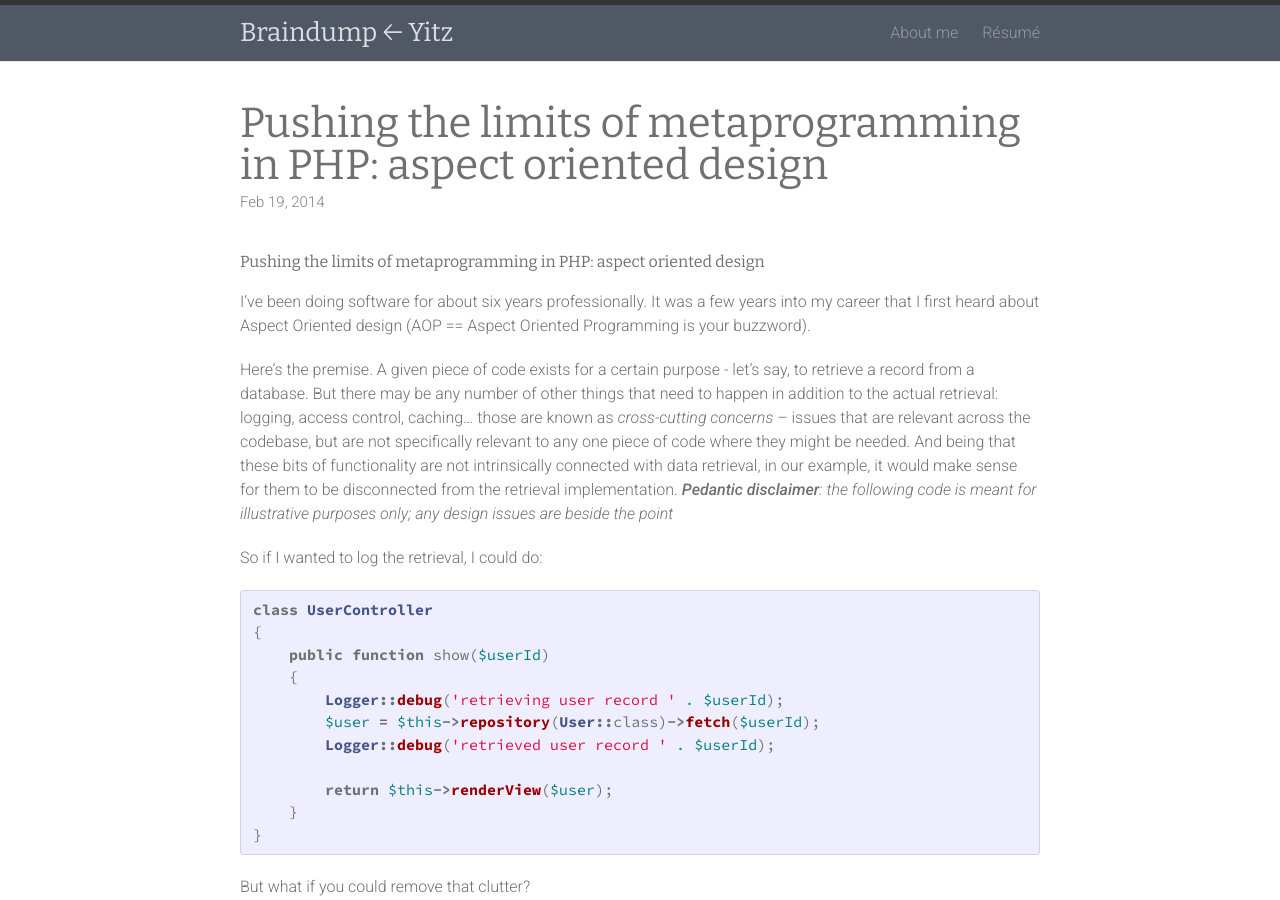
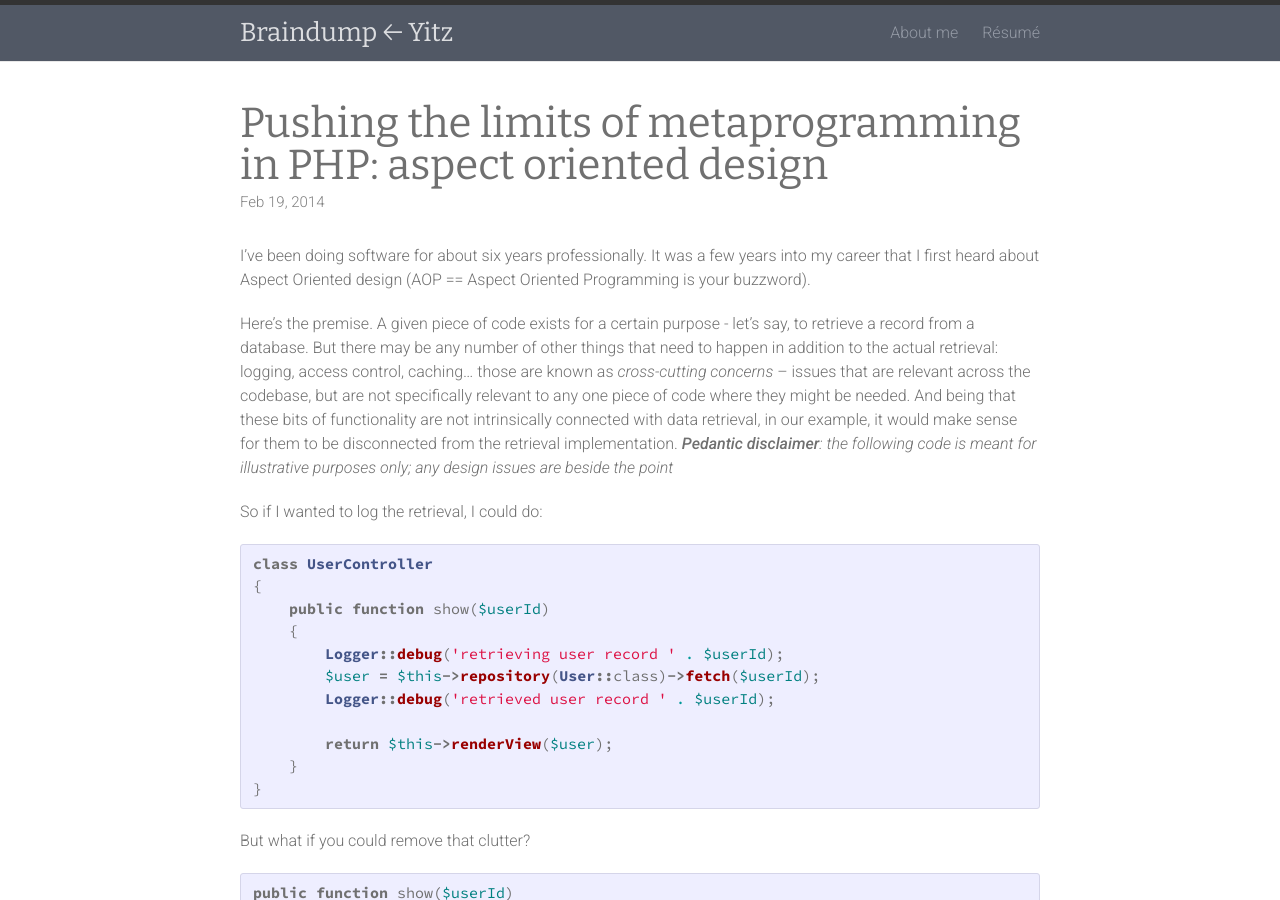
Before and after one commit to yitznewton/yitznewton.github.io, a Jekyll site: the page built from _posts/2014-02-19-pushing-the-limits.md, in a window 1280 px wide and 900 px high. Built offline with Jekyll 4.4.1, drawn with Linux system fonts in a browser that asks for light colours.

Commit message:
fix markdown

```diff
--- a/_posts/2014-02-19-pushing-the-limits.md
+++ b/_posts/2014-02-19-pushing-the-limits.md
@@ -8,8 +8,6 @@ status: publish
 type: post
 published: true
 ---
-# Pushing the limits of metaprogramming in PHP: aspect oriented design
-
 I've been doing software for about six years professionally. It was a few years into my career that I first heard about Aspect Oriented design (AOP == Aspect Oriented Programming is your buzzword).
 
 Here's the premise. A given piece of code exists for a certain purpose - let's say, to retrieve a record from a database. But there may be any number of other things that need to happen in addition to the actual retrieval: logging, access control, caching... those are known as *cross-cutting concerns* -- issues that are relevant across the codebase, but are not specifically relevant to any one piece of code where they might be needed. And being that these bits of functionality are not intrinsically connected with data retrieval, in our example, it would make sense for them to be disconnected from the retrieval implementation.
```
